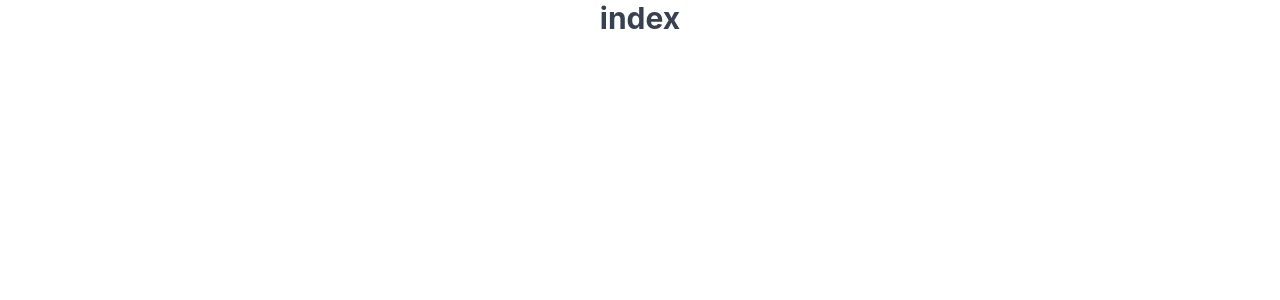
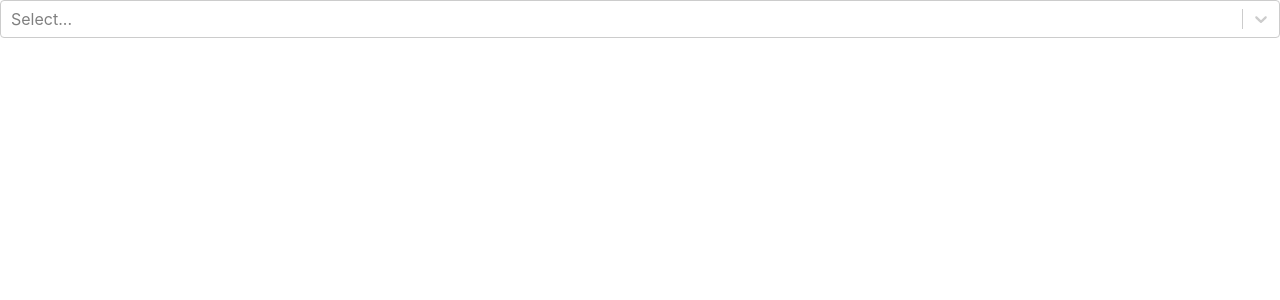
Before and after one commit to AtharvaKalsekar/Atharva-Kalsekar-Frontend-Developer, a React (Create React App) app: page / in a window 1280 px wide. Shown: the top 300 px of the page. Built offline with nearby package versions, Linux system fonts and the light colour scheme.

Commit message:
Adds modules and installs react-select

```diff
--- a/package.json
+++ b/package.json
@@ -13,12 +13,13 @@
     "react": "^18.2.0",
     "react-dom": "^18.2.0",
     "react-scripts": "5.0.1",
+    "react-select": "^5.6.1",
     "typescript": "^4.9.3",
     "web-vitals": "^2.1.4"
   },
   "scripts": {
-    "start": "npm run watch:css && craco start",
-    "build": "npm run watch:css && craco build",
+    "start": "craco start",
+    "build": "craco build",
     "test": "craco test",
     "eject": "craco eject"
   },
--- a/src/App.tsx
+++ b/src/App.tsx
@@ -1,11 +1,11 @@
 import './App.css';
 
-import { SelectField } from '@components';
+import { StatusFilter } from './modules/StatusFilter';
 
 function App() {
   return (
-    <div className="App mb-5 text-3xl font-bold text-gray-700">
-      <SelectField />
+    <div>
+      <StatusFilter />
     </div>
   );
 }
--- /dev/null
+++ b/src/components/SelectField/SelectField.tsx
@@ -0,0 +1,12 @@
+import Select, { Props } from 'react-select';
+
+type SelectProps<TOption = unknown, isMulti extends boolean = false> = Props<
+  TOption,
+  isMulti
+>;
+
+export const SelectField = <TOption, isMulti extends boolean = true>(
+  props: SelectProps<TOption, isMulti>
+) => {
+  return <Select<TOption, isMulti> {...props} />;
+};
--- /dev/null
+++ b/src/components/SelectField/index.ts
@@ -0,0 +1 @@
+export * from "./SelectField";
--- a/src/components/SelectField/index.tsx
+++ /dev/null
@@ -1,3 +0,0 @@
-export const SelectField = () => {
-  return <div>index</div>;
-};
--- /dev/null
+++ b/src/modules/StatusFilter/StatusFilter.tsx
@@ -0,0 +1,7 @@
+import { SelectField } from '@components';
+
+import { CAPSULE_STATUS_FILTER_OPTIONS } from './constants';
+
+export const StatusFilter = () => {
+  return <SelectField options={CAPSULE_STATUS_FILTER_OPTIONS} isMulti={true} />;
+};
--- /dev/null
+++ b/src/modules/StatusFilter/constants.ts
@@ -0,0 +1,25 @@
+export enum CapsuleStatus {
+  ACTIVE = "active",
+  DESTROYED = "destroyed",
+  RETIRED = "retired",
+  UNKNOWN = "unknown",
+}
+
+export const CAPSULE_STATUS_FILTER_OPTIONS = [
+  {
+    label: CapsuleStatus.ACTIVE,
+    value: CapsuleStatus.ACTIVE,
+  },
+  {
+    label: CapsuleStatus.RETIRED,
+    value: CapsuleStatus.RETIRED,
+  },
+  {
+    label: CapsuleStatus.DESTROYED,
+    value: CapsuleStatus.DESTROYED,
+  },
+  {
+    label: CapsuleStatus.UNKNOWN,
+    value: CapsuleStatus.UNKNOWN,
+  },
+];
--- /dev/null
+++ b/src/modules/StatusFilter/index.ts
@@ -0,0 +1 @@
+export * from "./StatusFilter"
--- /dev/null
+++ b/src/modules/index.ts
@@ -0,0 +1 @@
+export * from "./StatusFilter";
```
Also changed, not shown: 1 other file (tests, documents, lock files or other folders).
